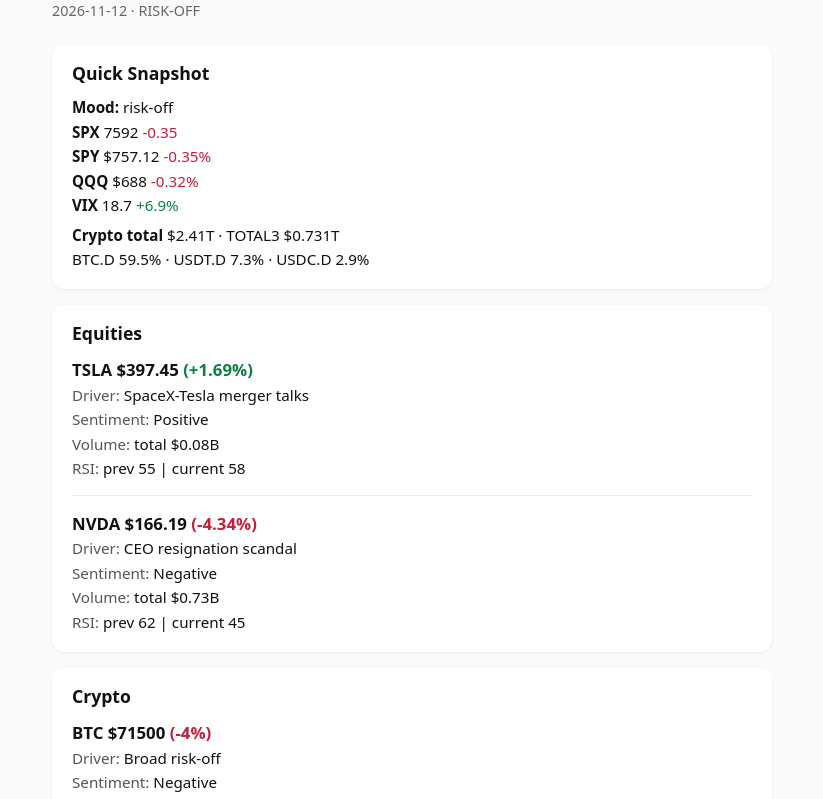
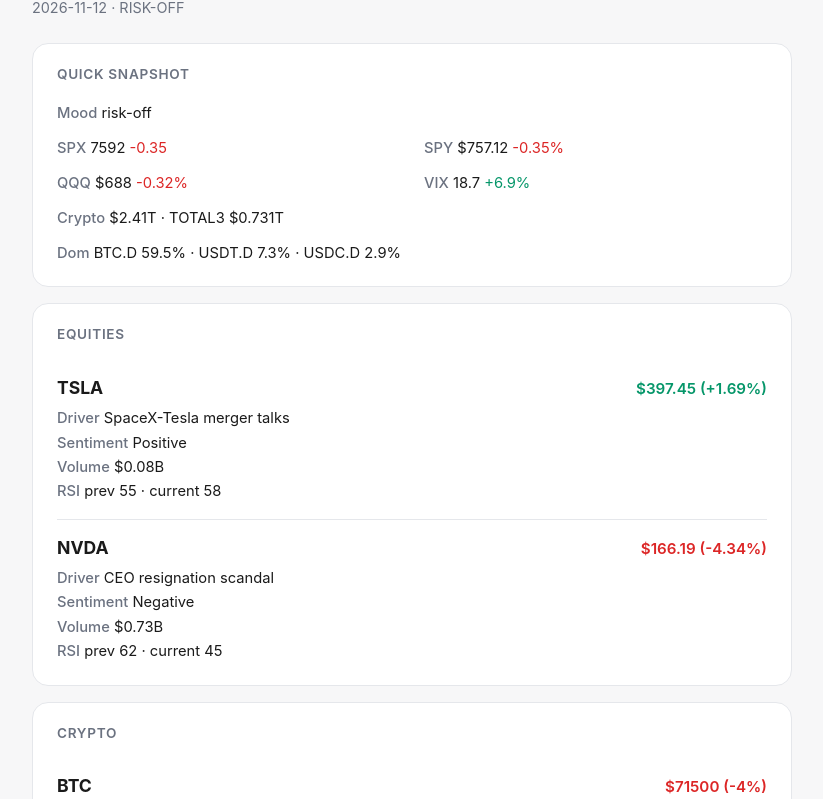
Before and after one commit to LLOUDBULL/market-dashboard, a plain HTML site: page index.html in a window 1280 px wide. Shown: the part 69-868 px from the top of the page, without its empty margins (228-1051 px from the left). Drawn offline with Linux system fonts and the light colour scheme; no server answers.

Commit message:
Redesign UI for better ADHD-friendly experience + history support

```diff
--- a/index.html
+++ b/index.html
@@ -5,29 +5,117 @@
 <meta name="viewport" content="width=device-width, initial-scale=1.0">
 <title>Market Brief</title>
 <style>
-  body { font-family: system-ui, -apple-system, sans-serif; max-width: 720px; margin: 2rem auto; padding: 0 1rem; background: #fafafa; color: #111; line-height: 1.4; }
-  h1 { font-size: 1.5rem; margin-bottom: 0.25rem; }
-  .meta { color: #666; font-size: 0.9rem; margin-bottom: 1.5rem; }
-  .section { background: white; border-radius: 12px; padding: 1rem 1.25rem; margin-bottom: 1rem; box-shadow: 0 1px 3px rgba(0,0,0,0.06); }
-  h2 { font-size: 1.1rem; margin: 0 0 0.75rem; }
-  .asset { margin-bottom: 1rem; padding-bottom: 0.75rem; border-bottom: 1px solid #eee; }
-  .asset:last-child { border-bottom: none; margin-bottom: 0; padding-bottom: 0; }
-  .ticker { font-weight: 700; font-size: 1.05rem; }
-  .price { font-weight: 600; }
-  .up { color: #0a7f3f; }
-  .down { color: #c41e3a; }
-  .line { font-size: 0.95rem; margin: 0.2rem 0; }
-  .label { color: #555; }
-  .takeaways li { margin: 0.3rem 0; }
+  :root {
+    --bg: #f7f7f8;
+    --card: #ffffff;
+    --text: #1a1a1a;
+    --muted: #6b7280;
+    --border: #e5e7eb;
+    --up: #059669;
+    --down: #dc2626;
+    --accent: #2563eb;
+    --radius: 16px;
+  }
+  @media (prefers-color-scheme: dark) {
+    :root {
+      --bg: #0f1117;
+      --card: #1a1d27;
+      --text: #f3f4f6;
+      --muted: #9ca3af;
+      --border: #2d3142;
+      --up: #34d399;
+      --down: #f87171;
+    }
+  }
+  * { box-sizing: border-box; }
+  body {
+    font-family: -apple-system, BlinkMacSystemFont, "Segoe UI", Roboto, sans-serif;
+    background: var(--bg);
+    color: var(--text);
+    line-height: 1.5;
+    margin: 0;
+    padding: 1.5rem 1rem 3rem;
+  }
+  .container { max-width: 760px; margin: 0 auto; }
+  header {
+    display: flex;
+    justify-content: space-between;
+    align-items: baseline;
+    margin-bottom: 1.5rem;
+    flex-wrap: wrap;
+    gap: 0.75rem;
+  }
+  h1 { font-size: 1.75rem; font-weight: 700; margin: 0; letter-spacing: -0.02em; }
+  .meta { color: var(--muted); font-size: 0.9rem; }
+  .date-select {
+    background: var(--card);
+    border: 1px solid var(--border);
+    border-radius: 10px;
+    padding: 0.4rem 0.75rem;
+    font-size: 0.9rem;
+    color: var(--text);
+  }
+  .section {
+    background: var(--card);
+    border: 1px solid var(--border);
+    border-radius: var(--radius);
+    padding: 1.25rem 1.5rem;
+    margin-bottom: 1rem;
+  }
+  h2 {
+    font-size: 0.85rem;
+    text-transform: uppercase;
+    letter-spacing: 0.05em;
+    color: var(--muted);
+    margin: 0 0 1rem;
+    font-weight: 600;
+  }
+  .asset {
+    padding: 0.9rem 0;
+    border-bottom: 1px solid var(--border);
+  }
+  .asset:last-child { border-bottom: none; padding-bottom: 0; }
+  .asset-header {
+    display: flex;
+    justify-content: space-between;
+    align-items: baseline;
+    margin-bottom: 0.35rem;
+  }
+  .ticker { font-weight: 700; font-size: 1.1rem; }
+  .change { font-weight: 600; font-size: 0.95rem; }
+  .up { color: var(--up); }
+  .down { color: var(--down); }
+  .line { font-size: 0.92rem; margin: 0.15rem 0; color: var(--text); }
+  .label { color: var(--muted); font-weight: 500; }
+  .snapshot-grid {
+    display: grid;
+    grid-template-columns: 1fr 1fr;
+    gap: 0.5rem 1.5rem;
+  }
+  .snapshot-grid .full { grid-column: 1 / -1; }
+  .takeaways { margin: 0; padding-left: 1.2rem; }
+  .takeaways li { margin: 0.4rem 0; }
+  @media (max-width: 520px) {
+    .snapshot-grid { grid-template-columns: 1fr; }
+    header { flex-direction: column; align-items: flex-start; }
+  }
 </style>
 </head>
 <body>
+<div class="container">
+  <header>
+    <div>
       <h1>Daily Market Brief</h1>
       <div class="meta" id="meta">Loading…</div>
+    </div>
+    <select class="date-select" id="dateSelect" aria-label="Select date">
+      <option value="latest">Latest</option>
+    </select>
+  </header>
 
   <div class="section">
     <h2>Quick Snapshot</h2>
-  <div id="snapshot"></div>
+    <div id="snapshot" class="snapshot-grid"></div>
   </div>
 
   <div class="section">
@@ -44,23 +132,46 @@
     <h2>Key Takeaways</h2>
     <ul class="takeaways" id="takeaways"></ul>
   </div>
+</div>
 
 <script>
-async function load() {
+const dateSelect = document.getElementById('dateSelect');
+
+async function loadHistoryIndex() {
   try {
-    const res = await fetch('data.json?t=' + Date.now());
+    const res = await fetch('history/index.json?t=' + Date.now());
+    if (!res.ok) return;
+    const dates = await res.json();
+    dates.sort().reverse();
+    dates.forEach(d => {
+      const opt = document.createElement('option');
+      opt.value = d;
+      opt.textContent = d;
+      dateSelect.appendChild(opt);
+    });
+  } catch (e) {}
+}
+
+dateSelect.addEventListener('change', () => load(dateSelect.value));
+
+async function load(date = 'latest') {
+  try {
+    const url = date === 'latest' ? 'data.json' : `history/${date}.json`;
+    const res = await fetch(url + '?t=' + Date.now());
+    if (!res.ok) throw new Error('not found');
     const d = await res.json();
+
     document.getElementById('meta').textContent = d.date + ' · ' + (d.mood || '').toUpperCase();
 
     const snap = document.getElementById('snapshot');
     snap.innerHTML = `
-      <div class="line"><strong>Mood:</strong> ${d.mood || '—'}</div>
-      <div class="line"><strong>SPX</strong> ${d.stocks.SPX?.price ?? '—'} <span class="${(d.stocks.SPX?.change||0)>=0?'up':'down'}">${(d.stocks.SPX?.change||0)>=0?'+':''}${d.stocks.SPX?.change ?? ''}</span></div>
-      <div class="line"><strong>SPY</strong> $${d.stocks.SPY?.price ?? '—'} <span class="${(d.stocks.SPY?.change||0)>=0?'up':'down'}">${(d.stocks.SPY?.change||0)>=0?'+':''}${d.stocks.SPY?.change ?? ''}%</span></div>
-      <div class="line"><strong>QQQ</strong> $${d.stocks.QQQ?.price ?? '—'} <span class="${(d.stocks.QQQ?.change||0)>=0?'up':'down'}">${(d.stocks.QQQ?.change||0)>=0?'+':''}${d.stocks.QQQ?.change ?? ''}%</span></div>
-      <div class="line"><strong>VIX</strong> ${d.stocks.VIX?.price ?? '—'} <span class="${(d.stocks.VIX?.change||0)>=0?'up':'down'}">${(d.stocks.VIX?.change||0)>=0?'+':''}${d.stocks.VIX?.change ?? ''}%</span></div>
-      <div class="line" style="margin-top:0.5rem"><strong>Crypto total</strong> $${d.crypto.total_mcap ?? '—'}T · TOTAL3 $${d.crypto.TOTAL3 ?? '—'}T</div>
-      <div class="line">BTC.D ${d.crypto['BTC.D'] ?? '—'}% · USDT.D ${d.crypto['USDT.D'] ?? '—'}% · USDC.D ${d.crypto['USDC.D'] ?? '—'}%</div>
+      <div class="line full"><span class="label">Mood</span> ${d.mood || '—'}</div>
+      <div class="line"><span class="label">SPX</span> ${d.stocks.SPX?.price ?? '—'} <span class="${(d.stocks.SPX?.change||0)>=0?'up':'down'}">${(d.stocks.SPX?.change||0)>=0?'+':''}${d.stocks.SPX?.change ?? ''}</span></div>
+      <div class="line"><span class="label">SPY</span> $${d.stocks.SPY?.price ?? '—'} <span class="${(d.stocks.SPY?.change||0)>=0?'up':'down'}">${(d.stocks.SPY?.change||0)>=0?'+':''}${d.stocks.SPY?.change ?? ''}%</span></div>
+      <div class="line"><span class="label">QQQ</span> $${d.stocks.QQQ?.price ?? '—'} <span class="${(d.stocks.QQQ?.change||0)>=0?'up':'down'}">${(d.stocks.QQQ?.change||0)>=0?'+':''}${d.stocks.QQQ?.change ?? ''}%</span></div>
+      <div class="line"><span class="label">VIX</span> ${d.stocks.VIX?.price ?? '—'} <span class="${(d.stocks.VIX?.change||0)>=0?'up':'down'}">${(d.stocks.VIX?.change||0)>=0?'+':''}${d.stocks.VIX?.change ?? ''}%</span></div>
+      <div class="line full"><span class="label">Crypto</span> $${d.crypto.total_mcap ?? '—'}T · TOTAL3 $${d.crypto.TOTAL3 ?? '—'}T</div>
+      <div class="line full"><span class="label">Dom</span> BTC.D ${d.crypto['BTC.D'] ?? '—'}% · USDT.D ${d.crypto['USDT.D'] ?? '—'}% · USDC.D ${d.crypto['USDC.D'] ?? '—'}%</div>
     `;
 
     function assetHtml(ticker, a, isCrypto = false) {
@@ -68,15 +179,18 @@ async function load() {
       const ch = a.change ?? 0;
       const cls = ch >= 0 ? 'up' : 'down';
       const vol = isCrypto
-        ? `total $${a.volume_total ?? '—'}B | on-chain $${a.volume_onchain ?? '—'}B | perps $${a.volume_perps ?? '—'}B`
-        : `total $${((a.volume || 0)/1e9).toFixed(2)}B`;
+        ? `$${a.volume_total ?? '—'}B total · $${a.volume_onchain ?? '—'}B on-chain · $${a.volume_perps ?? '—'}B perps`
+        : `$${((a.volume || 0)/1e9).toFixed(2)}B`;
       return `
         <div class="asset">
-          <div class="ticker">${ticker} <span class="price">$${a.price ?? '—'}</span> <span class="${cls}">(${ch>=0?'+':''}${ch}%)</span></div>
-          <div class="line"><span class="label">Driver:</span> ${a.driver || '—'}</div>
-          <div class="line"><span class="label">Sentiment:</span> ${a.sentiment || '—'}</div>
-          <div class="line"><span class="label">Volume:</span> ${vol}</div>
-          <div class="line"><span class="label">RSI:</span> prev ${a.rsi_prev ?? '—'} | current ${a.rsi_current ?? '—'}</div>
+          <div class="asset-header">
+            <span class="ticker">${ticker}</span>
+            <span class="change ${cls}">$${a.price ?? '—'} (${ch>=0?'+':''}${ch}%)</span>
+          </div>
+          <div class="line"><span class="label">Driver</span> ${a.driver || '—'}</div>
+          <div class="line"><span class="label">Sentiment</span> ${a.sentiment || '—'}</div>
+          <div class="line"><span class="label">Volume</span> ${vol}</div>
+          <div class="line"><span class="label">RSI</span> prev ${a.rsi_prev ?? '—'} · current ${a.rsi_current ?? '—'}</div>
         </div>`;
     }
 
@@ -91,12 +205,14 @@ async function load() {
       assetHtml('SUI', d.crypto.SUI, true) +
       assetHtml('SEI', d.crypto.SEI, true);
 
-    const ul = document.getElementById('takeaways');
-    ul.innerHTML = (d.takeaways || []).map(t => `<li>${t}</li>`).join('');
+    document.getElementById('takeaways').innerHTML =
+      (d.takeaways || []).map(t => `<li>${t}</li>`).join('');
   } catch (e) {
     document.getElementById('meta').textContent = 'Failed to load data';
   }
 }
+
+loadHistoryIndex();
 load();
 </script>
 </body>
```
Lines whose indentation alone changed are shown as unchanged.
